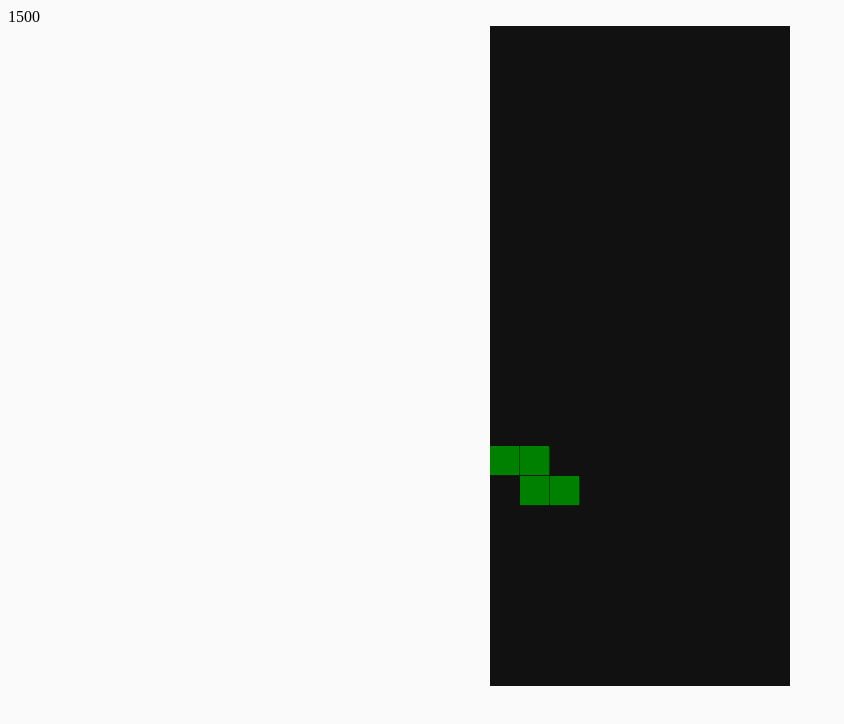
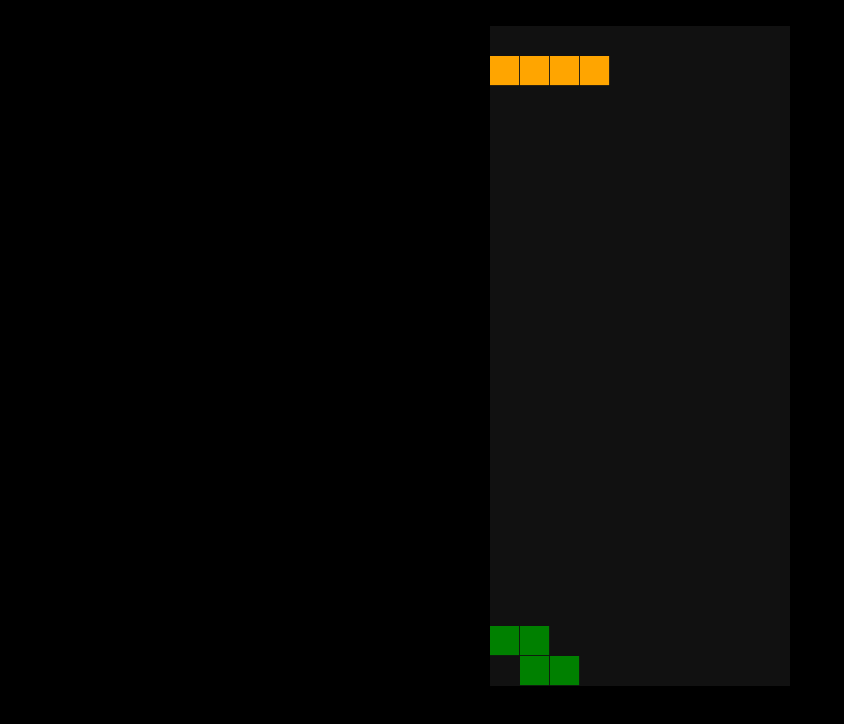
Before and after one commit to thomasfshannon/Tetris, a website built with webpack: page index.html in a window 1280 px wide. Shown: the whole page, without its empty margins (0-844 px from the left). Built offline with nearby package versions, Linux system fonts and the light colour scheme.

Commit message:
added changes

```diff
--- a/app/Board/mutators.js
+++ b/app/Board/mutators.js
@@ -3,7 +3,6 @@ import { initializeGrid, buildGameArr } from './index.js';
 var CTX = initializeGrid();
 var points = 0;
 export function writeToGrid(shape, coords, gameArr, color) {
-	console.log('shape context in write to grid =>', shape.color)
 	for(var i = 0; i < coords.length; i++) {
 		if(gameArr[coords[i][1]]) {
 			gameArr[coords[i][1]][coords[i][0]] = color;
@@ -62,7 +61,6 @@ export function drawUnit(x, y, num) {
 	if(Colors[num] == undefined) {
 		console.log('this is undefined =>',num)
 	}
-	console.log('color =>', Colors[num])
 	CTX.fillStyle = Colors[num] || 'lightblue';
 	CTX.fillRect(x * UNIT, y * UNIT, UNIT -1, UNIT -1);
 }
--- a/app/Controls/index.js
+++ b/app/Controls/index.js
@@ -48,7 +48,7 @@ function handleMove(direction, shape, gameArr) {
 
 function checkIfValidMove(gameArr, positions) {
 	for(let i = 0; i < positions.length; i++) {
-
+		console.log('positions  at valid =>', positions[i])
 		if(positions[i][0] < 0 || (positions[i][0] > 9)) {
 			return false;
 		}
@@ -56,7 +56,6 @@ function checkIfValidMove(gameArr, positions) {
 		if(gameArr[positions[i][1]][positions[i][0]]) {
 			return false;
 		}
-
 	}
 	return true;
 }
--- a/app/Shape/index.js
+++ b/app/Shape/index.js
@@ -7,7 +7,7 @@ function Shape() {
 	this.currentShape = [];
 	this.shapes = pieces;
 	this.color = null;
-	this.speed = 500;
+	this.speed = 300;
 }
 
 Shape.prototype.generateShape = function(num) {
--- a/app/main.js
+++ b/app/main.js
@@ -7,7 +7,7 @@ import { writeToGrid, clearGameCanvas, drawUnit, renderBoardShapes, redrawShape,
 var gameArr = buildGameArr();
 
 function startGame() {
-	startSong()
+	// startSong()
 	startShape();
 }
 function startSong() {
--- a/index.html
+++ b/index.html
@@ -4,7 +4,7 @@
 	<title>Tetris</title>
 	<link rel="stylesheet" href="./main.css">
 </head>
-	<body style="background-color:#fafafa">
+	<body>
 		<button id="btn" class="hidden">Play Again</button>
 		<div id="points"></div>
 		<canvas id="myCanvas" style="background-color:#111"></canvas>
--- a/main.css
+++ b/main.css
@@ -10,3 +10,7 @@ canvas {
     display: block;
     width: 300px;
 }
+
+body {
+	background: #000;
+}
```
Lines whose indentation alone changed are shown as unchanged.
